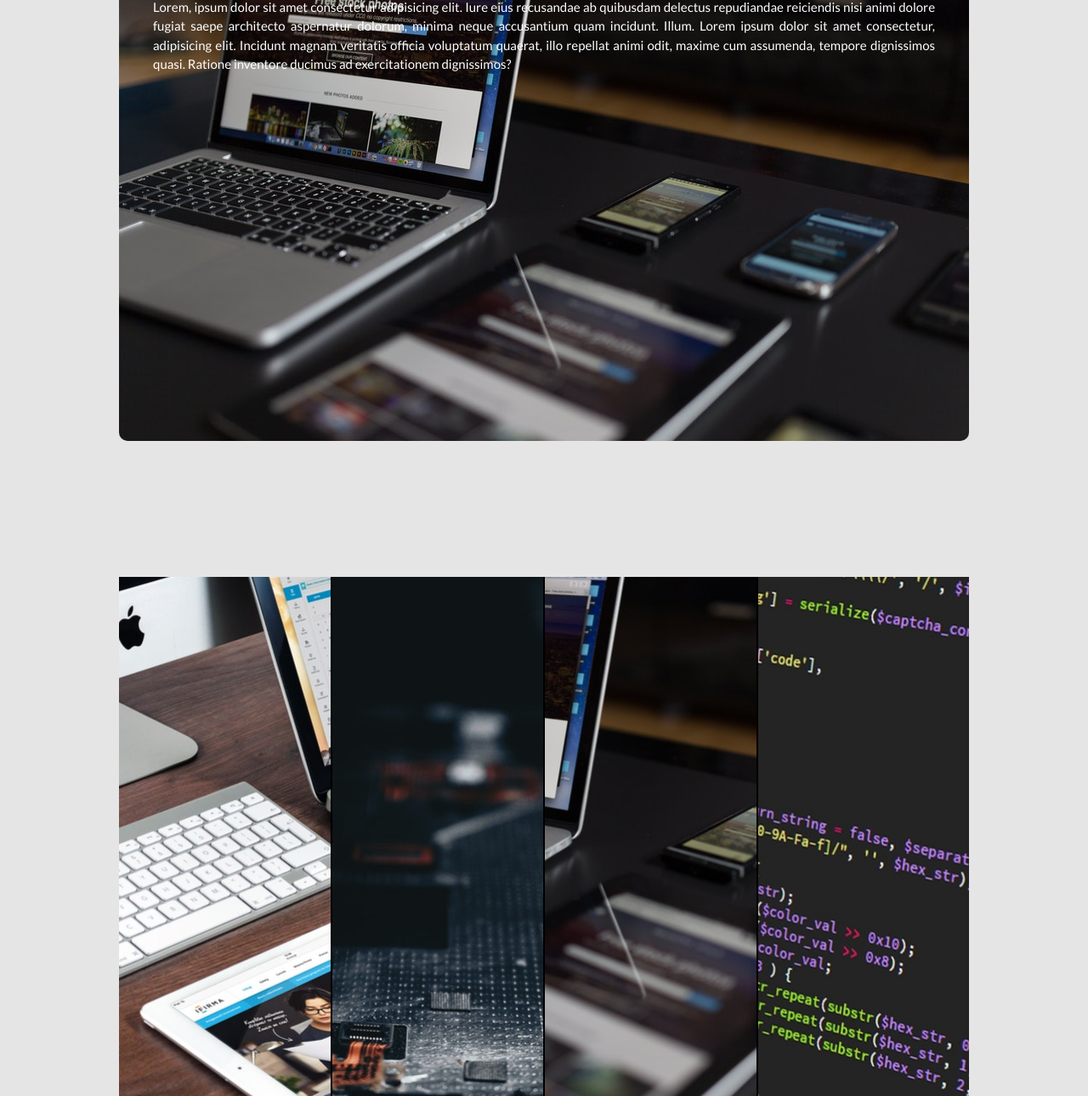
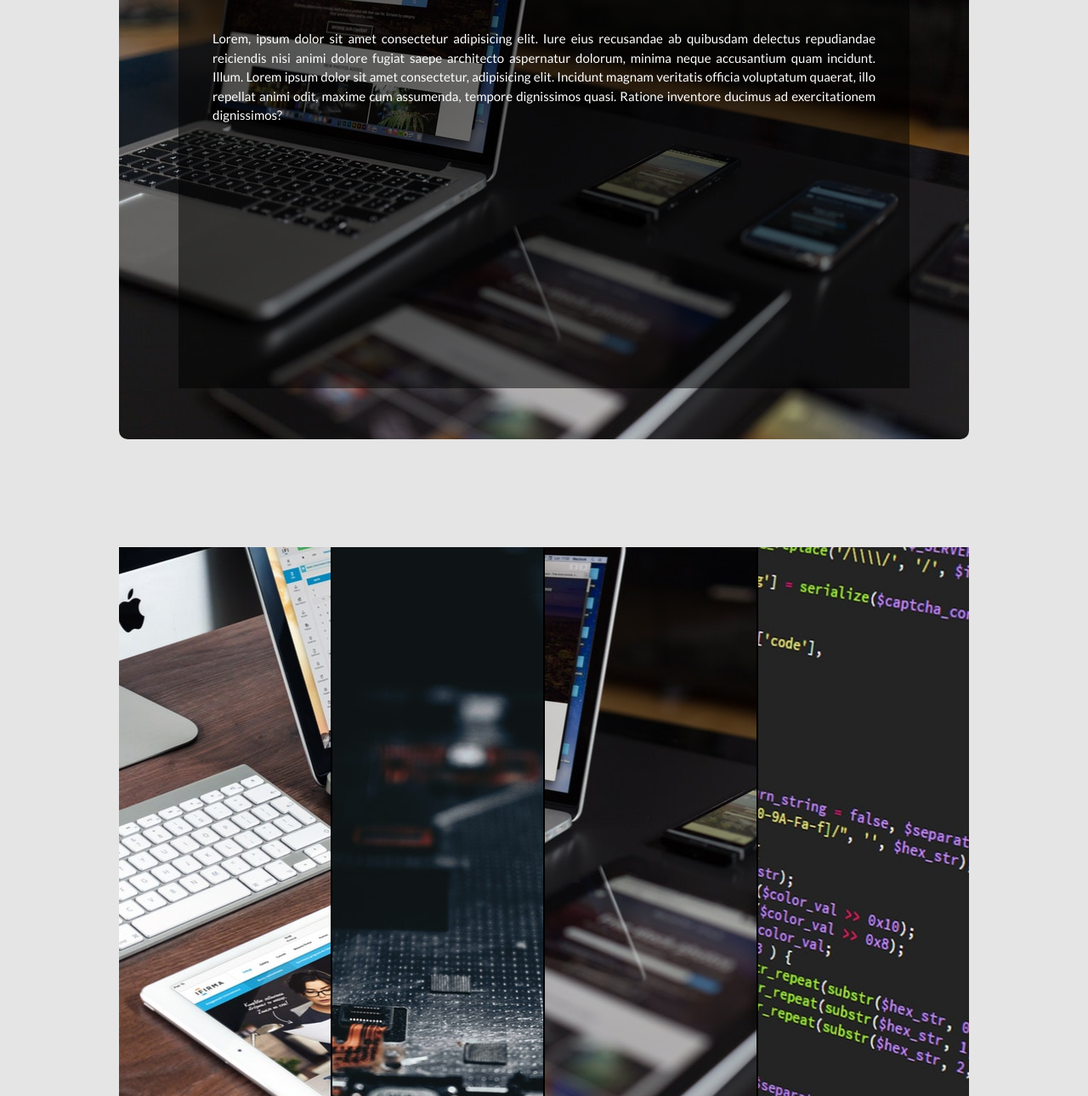
Before and after one commit to Rarce95/proyecto, a website: page index.html in a window 1280 px wide. Shown: the part 226-1516 px from the top of the page at 85% size. Drawn offline with nearby package versions, Linux system fonts and the light colour scheme; files whose address does not match are found by name.

Commit message:
cambio inicio

```diff
--- a/index.html
+++ b/index.html
@@ -31,7 +31,6 @@
                     <li class="nav__item"><a class="nav__link" href="#home">Inicio</a> </li>
                     <li class="nav__item"><a class="nav__link" href="#skills">Habilidades</a> </li>
                     <li class="nav__item"><a class="nav__link" href="#port">Portafolio</a> </li>
-                    <li class="nav__item"><a class="nav__link" href="#contact">Contacto</a> </li>
                 </ul>
             </div>
         </nav>
@@ -39,6 +38,7 @@
     <main>
         <section class="section section--home" id="home">
             <article class="article article__home">
+                <div class="article__home--desc">
                     <h2 class="article__title">Sobre mí</h2>
                     <p class="article__text">Lorem, ipsum dolor sit amet consectetur adipisicing elit. Iure eius recusandae
                         ab quibusdam delectus
@@ -46,6 +46,8 @@
                         accusantium quam incidunt. Illum. Lorem ipsum dolor sit amet consectetur, adipisicing elit. Incidunt
                         magnam veritatis officia voluptatum quaerat, illo repellat animi odit, maxime cum assumenda, tempore
                         dignissimos quasi. Ratione inventore ducimus ad exercitationem dignissimos?</p>
+                </div>
+
             </article>
         </section>
         <section class="section section--skills" id="skills">
--- a/scss/components/_article.scss
+++ b/scss/components/_article.scss
@@ -5,12 +5,17 @@
     background: $tertiary-color;
 
     &__home{
-        background: url(./img/skill3.jpg);
+        background: url(/img/skill3.jpg);
         max-width: 1000px;
+        &--desc{
+            background: rgba(0,0,0,0.5);
+            height: 80%;
+            margin: 7%;
+        }
     }
     &__skills{
         margin-left: 5.5%;
-        background: url(./img/skill3.jpg);
+        background: url(/img/skill3.jpg);
         @media(min-width: 800px){
             display: flex;
             margin-left: auto;
@@ -27,7 +32,7 @@
         overflow: hidden;
     }
     &__contact{
-        height: 90%;
+        height: 80%;
         margin: 0 35px;
         background: $tertiary-color;
         border-radius: 10px;
@@ -79,19 +84,19 @@
                 }
             }
             &:nth-child(1){
-                background: url(img/skill1.jpg);
+                background: url(/img/skill1.jpg);
                 background-position: center center;
             }
             &:nth-child(2){
-                background: url(img/skill2.jpg);
+                background: url(/img/skill2.jpg);
                 background-position: center center;
             }
             &:nth-child(3){
-                background: url(img/skill3.jpg);
+                background: url(/img/skill3.jpg);
                 background-position: center center;
             }
             &:nth-child(4){
-                background: url(img/skill4.jpg);
+                background: url(/img/skill4.jpg);
                 background-position: center center;
             }
         }
--- a/scss/components/_section.scss
+++ b/scss/components/_section.scss
@@ -1,7 +1,7 @@
 .section{
     height: 100vh;
     background: $fifth-color;
-    padding-top: 70px;
+    padding-top: 35px;
     &--home{
         display: flex;
         align-items: center;
```
Also changed, not shown: css/style.css. Lines whose indentation alone changed are shown as unchanged.
